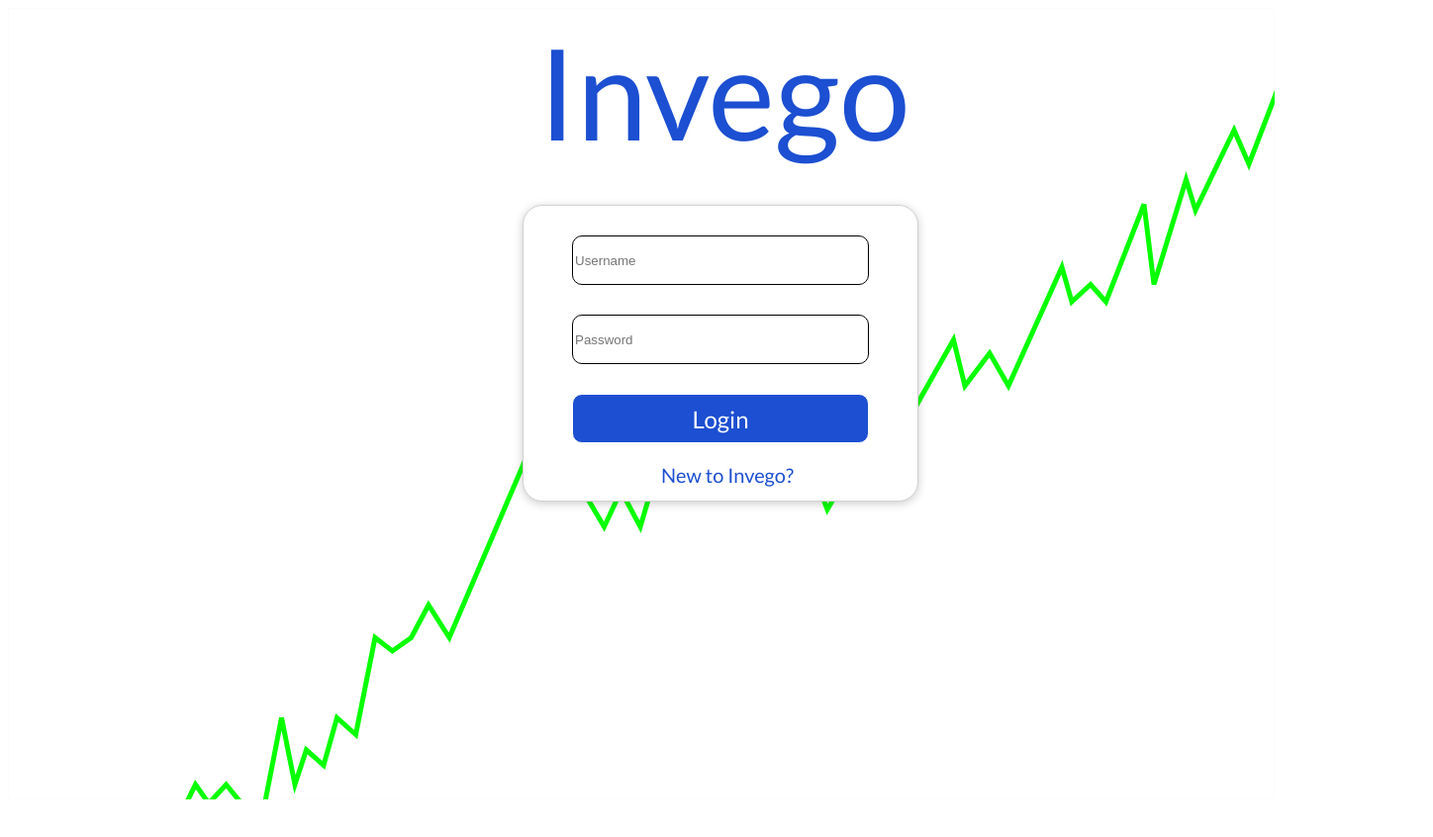
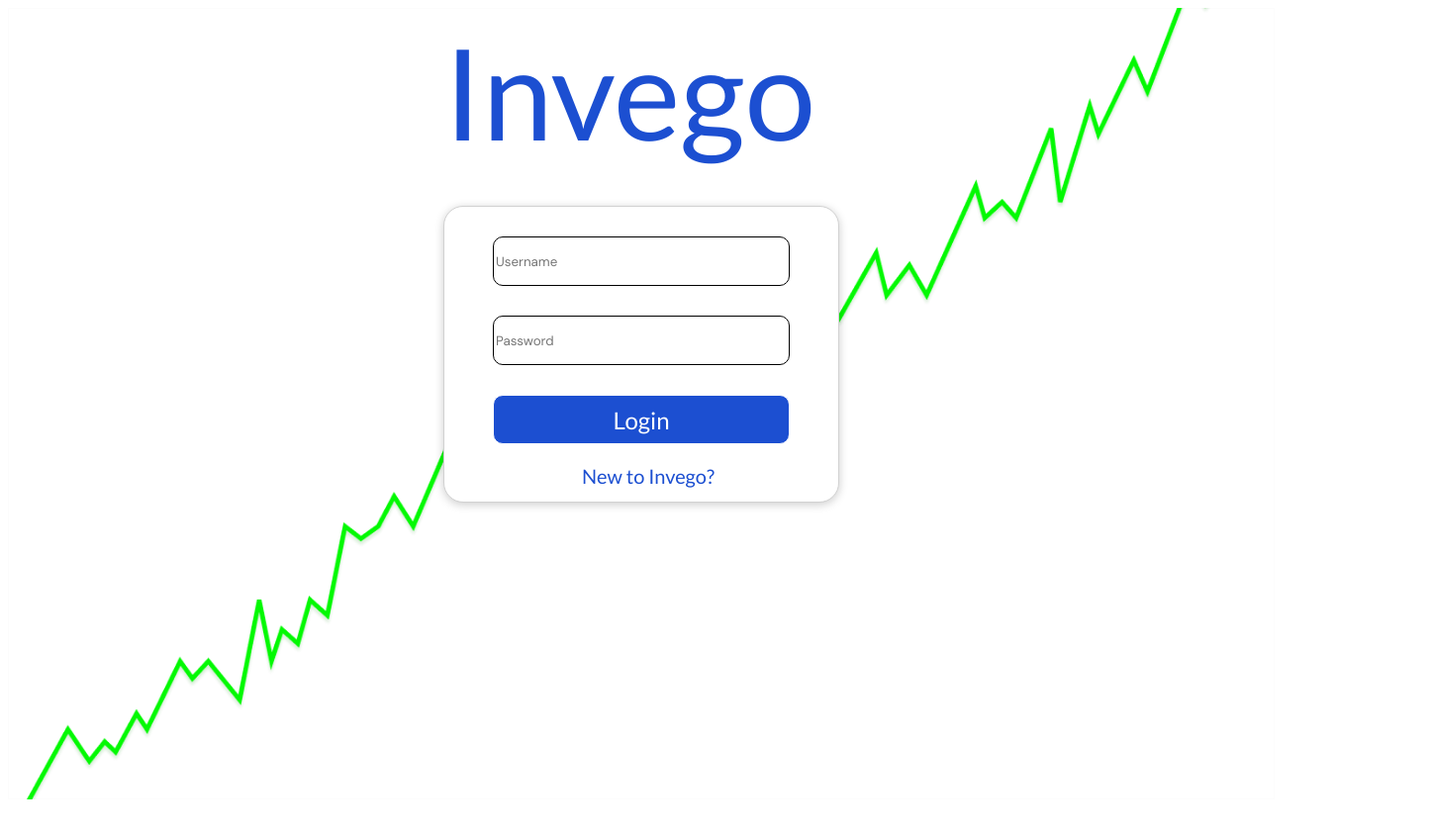
Before and after one commit to Unseenmocha/Invego, a website: page src/login.html in a window 1280 px wide. Shown: the whole page at 99% size, 1448 px wide, since content can reach past the window. After the commit the page ends 808 px from the top, so only its background shows below. Drawn offline with Linux system fonts and the light colour scheme.

Commit message:
Added more changes to the login page

```diff
--- a/src/login.css
+++ b/src/login.css
@@ -1,8 +1,8 @@
 /* screen-container */
 .screen-container {
-    position: relative;
-    width: 1440px;
-    height: 1024px;
+    position: absolute;
+    width: 100vw;
+    height: 100vh;
     align-items: center;
     justify-content: center;
     background: #FFFFFF;
@@ -30,20 +30,21 @@
 
 .stock-line {
     position: absolute;
-    width: 100vw;
-    height: 100vh;
-    left: 0px;
-    top: 0px;
-    background: url(../assets/stockline.svg);
+    width: 100%;
+    height: 100%;
+    background: url(../assets/stock-line.png);
+    background-position: center;
+    background-repeat: no-repeat;
+    background-size: cover;
 }
 
 /* title-text */
 .title-text {
     position: relative;
-    width: 527px;
-    height: 169px;
+    width: 400px;
+    height: 170px;
     left: 50%;
-    transform: translateX(-35%);
+    transform: translateX(-50%);
     margin-bottom: 30px;
 
     font-family: 'Lato', sans-serif;
@@ -95,10 +96,12 @@
     left: 50%;
     transform: translateX(-50%);
     margin-top: 30px;
-    background: #FFFFFF;
     border: 1px solid #000000;
     box-sizing: border-box;
     border-radius: 10px;
+    background: #FFFFFF;
+    color: #000000;
+    font-family: 'DM Sans', sans-serif;
 }
 
 .new {
--- a/src/login.html
+++ b/src/login.html
@@ -6,8 +6,7 @@
 	<title>Invego</title>
 	<link rel="stylesheet" href="login.css">
 	<link href='https://fonts.googleapis.com/css?family=Lato:400,700' rel='stylesheet' type='text/css'>
-
-
+	<link href="https://fonts.googleapis.com/css2?family=DM+Sans&display=swap" rel="stylesheet">
 </head>
 <body>
 	<div class="screen-container">
```
Also changed, not shown: assets/stock-line.png (added).
